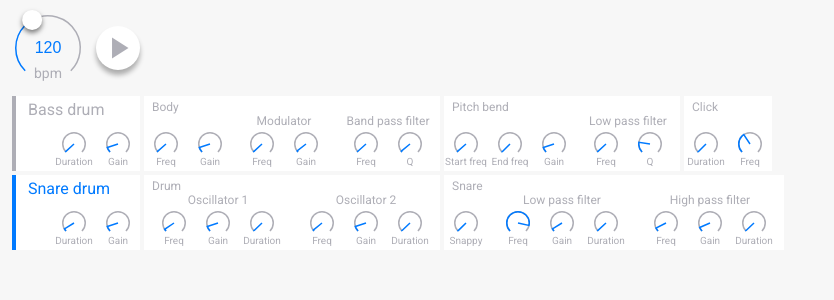
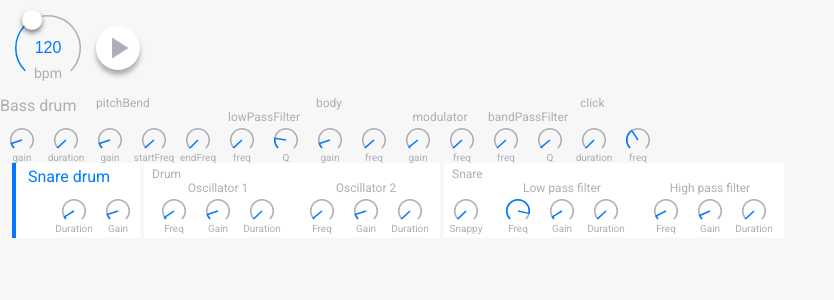
Before and after one commit to Volcomix/jsdaw, a React app: page / in a window 1280 px wide. Shown: the top 300 px of the page, without its empty margins (0-834 px from the left). Built offline with nearby package versions, Linux system fonts and the light colour scheme.

Commit message:
Init synth component refactoring

```diff
--- a/src/App.jsx
+++ b/src/App.jsx
@@ -2,6 +2,7 @@ import React from 'react'
 
 import { backgroundColor } from './shared/styles.js'
 import Beat from './core/Beat.component'
+import Synth from './synth/Synth.component'
 import BassDrum from './synth/BassDrum/BassDrum.component'
 import BassDrumSynth from './synth/BassDrum/BassDrum'
 import SnareDrum from './synth/SnareDrum/SnareDrum.component'
@@ -19,11 +20,7 @@ class App extends React.Component {
     return (
       <div style={styles.container}>
         <Beat context={context} synth={selectedSynth} />
-        <BassDrum
-          synth={bassDrumSynth}
-          selectedSynth={selectedSynth}
-          onSelect={this.handleSynthSelect}
-        />
+        <Synth name='Bass drum' controls={bassDrumSynth.controls} />
         <SnareDrum
           synth={snareDrumSynth}
           selectedSynth={selectedSynth}
--- a/src/synth/BassDrum/BassDrum.js
+++ b/src/synth/BassDrum/BassDrum.js
@@ -1,32 +1,39 @@
+const controls = {
+  gain: { step: 0.1, max: 10 },
+  modulator: { gain: { step: 10, max: 10000 } },
+  duration: { step: 0.1, max: 10 },
+  frequency: { step: 10, max: 8000 },
+  Q: { step: 0.1, max: 10 },
+}
+
 class BassDrum {
-  duration = 0.1
-  gain = 1
-
-  body = {
-    frequency: 110,
-    gain: 1,
-    modulator: {
-      frequency: 70,
-      gain: 250,
+  controls = {
+    gain: { ...controls.gain, value: 1 },
+    duration: { ...controls.duration, value: 0.1 },
+    pitchBend: {
+      gain: { ...controls.gain, value: 1 },
+      startFreq: { ...controls.frequency, value: 110 },
+      endFreq: { ...controls.frequency, value: 10 },
+      lowPassFilter: {
+        freq: { ...controls.frequency, value: 80 },
+        Q: { ...controls.Q, value: 2 },
+      },
     },
-    bandPassFilter: {
-      frequency: 100,
-      Q: 0.2,
+    body: {
+      gain: { ...controls.gain, value: 1 },
+      freq: { ...controls.frequency, value: 110 },
+      modulator: {
+        gain: { ...controls.modulator.gain, value: 250 },
+        freq: { ...controls.frequency, value: 70 },
+      },
+      bandPassFilter: {
+        freq: { ...controls.frequency, value: 100 },
+        Q: { ...controls.Q, value: 0.2 },
+      },
     },
-  }
-
-  click = {
-    duration: 0.01,
-    frequency: 3000,
-  }
-
-  pitchBend = {
-    startFrequency: 110,
-    endFrequency: 10,
-    gain: 1,
-    lowPassFilter: {
-      frequency: 80,
-      Q: 2,
+    click: {
+      duration: { ...controls.duration, value: 0.01 },
+      freq: { ...controls.frequency, value: 3000 },
     },
   }
 
--- /dev/null
+++ b/src/synth/KnobSet.component.jsx
@@ -0,0 +1,42 @@
+import React from 'react'
+
+import Knob from '../shared/Knob.component'
+import { borderColor } from '../shared/styles'
+
+const KnobSet = ({ name, controls }) => (
+  <div style={styles.container}>
+    <span style={styles.title}>{name}</span>
+    <div style={styles.content}>
+      {Object.keys(controls).map(key => {
+        const control = controls[key]
+        return (
+          <Knob
+            key={key}
+            label={key}
+            step={control.step}
+            max={control.max}
+            value={control.value}
+          />
+        )
+      })}
+    </div>
+  </div>
+)
+
+const styles = {
+  container: {
+    display: 'flex',
+    flexDirection: 'column',
+    alignItems: 'center',
+  },
+  title: {
+    fontSize: 12,
+    color: borderColor,
+    marginBottom: 4,
+  },
+  content: {
+    display: 'flex',
+  },
+}
+
+export default KnobSet
--- /dev/null
+++ b/src/synth/Synth.component.jsx
@@ -0,0 +1,44 @@
+import React from 'react'
+
+import SynthPart from './SynthPart.component'
+import Knob from '../shared/Knob.component'
+import { borderColor } from '../shared/styles'
+
+const Synth = ({ name, controls }) => (
+  <div style={styles.container}>
+    <span style={styles.title}>{name}</span>
+    {Object.keys(controls).map(key => {
+      const control = controls[key]
+      if (control.value === undefined) {
+        return <SynthPart key={key} name={key} controls={control} />
+      } else {
+        return (
+          <Knob
+            key={key}
+            label={key}
+            step={control.step}
+            max={control.max}
+            value={control.value}
+          />
+        )
+      }
+    })}
+  </div>
+)
+
+const styles = {
+  container: {
+    display: 'flex',
+    position: 'relative',
+    alignItems: 'flex-end',
+  },
+  title: {
+    position: 'absolute',
+    top: 0,
+    fontSize: 16,
+    cursor: 'pointer',
+    color: borderColor,
+  },
+}
+
+export default Synth
--- /dev/null
+++ b/src/synth/SynthPart.component.jsx
@@ -0,0 +1,49 @@
+import React from 'react'
+
+import KnobSet from './KnobSet.component'
+import Knob from '../shared/Knob.component'
+import { borderColor } from '../shared/styles'
+
+const SynthPart = ({ name, controls }) => (
+  <div style={styles.container}>
+    <span style={styles.title}>{name}</span>
+    <div style={styles.content}>
+      {Object.keys(controls).map(key => {
+        const control = controls[key]
+        if (control.value === undefined) {
+          return <KnobSet key={key} name={key} controls={control} />
+        } else {
+          return (
+            <Knob
+              key={key}
+              label={key}
+              step={control.step}
+              max={control.max}
+              value={control.value}
+            />
+          )
+        }
+      })}
+    </div>
+  </div>
+)
+
+const styles = {
+  container: {
+    display: 'flex',
+    flexDirection: 'column',
+    alignSelf: 'stretch',
+  },
+  title: {
+    fontSize: 12,
+    color: borderColor,
+    marginLeft: 8,
+  },
+  content: {
+    display: 'flex',
+    flex: 1,
+    alignItems: 'flex-end',
+  },
+}
+
+export default SynthPart
```
